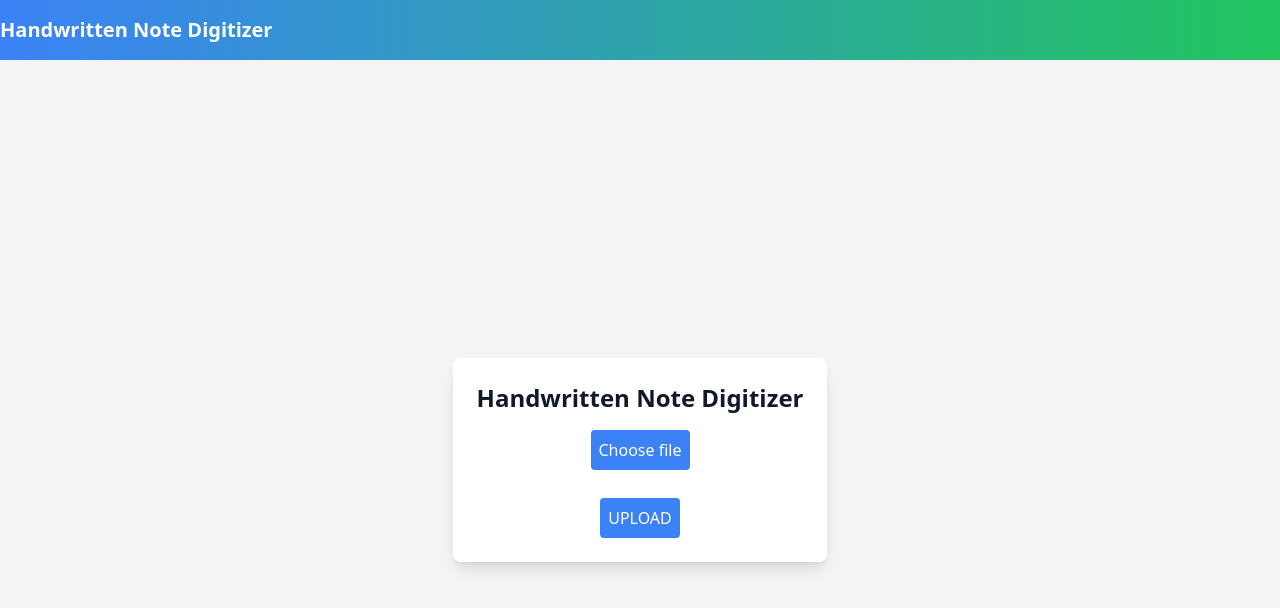
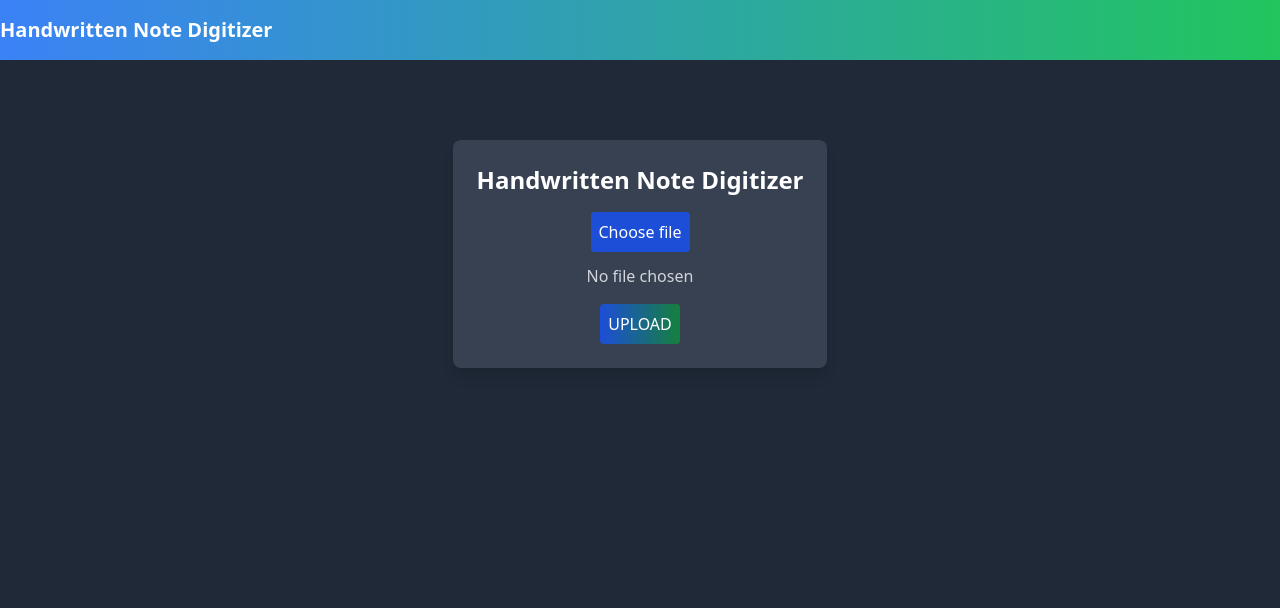
Before and after one commit to admpge/htr-app, a React (Create React App) app in the folder client/: page / in a window 1280 px wide. Shown: the top 608 px of the page. Built offline with nearby package versions, Linux system fonts and the light colour scheme.

Commit message:
Update EditorPage and UploadComponent styles

```diff
--- /dev/null
+++ b/client/src/EditorStyles.css
@@ -0,0 +1,35 @@
+Editor container
+.ql-container {
+    border: none;
+    background-color: #282c34; /* Dark background for the editor */
+}
+
+/* Editor content */
+.ql-editor {
+    color: white; /* White text color for contrast */
+    min-height: 200px; /* Minimum height */
+}
+
+/* Toolbar styles */
+.ql-toolbar {
+    background-color: #3a3f4b; /* Dark background for the toolbar */
+    border: none;
+}
+
+.ql-snow .ql-stroke {
+    stroke: white; /* White color for icons */
+}
+
+.ql-snow .ql-fill {
+    fill: white; /* White color for icons */
+}
+
+.ql-snow .ql-picker-label:hover,
+.ql-snow .ql-picker-item:hover,
+.ql-snow .ql-picker-label.ql-active,
+.ql-snow .ql-picker-item.ql-selected,
+.ql-snow .ql-toolbar button:hover,
+.ql-snow .ql-toolbar button:focus,
+.ql-snow .ql-toolbar button.ql-active {
+    color: white;
+}
--- a/client/src/components/EditorPage.js
+++ b/client/src/components/EditorPage.js
@@ -2,6 +2,8 @@ import React, { useState, useEffect } from 'react';
 import ReactQuill from 'react-quill';
 import { useLocation } from 'react-router-dom';
 import 'react-quill/dist/quill.snow.css';
+import '../EditorStyles.css';
+
 
 const EditorPage = () => {
     const location = useLocation();
@@ -27,9 +29,9 @@ const EditorPage = () => {
     };
 
     return (
-        <div className="min-h-screen bg-gray-100">
+        <div className="min-h-screen bg-gray-800 text-white">
             <div className="container mx-auto py-12">
-                <div className="bg-white p-9 rounded-lg shadow-lg">
+                <div className="bg-gray-700 p-9 rounded-lg shadow-lg">
                     <ReactQuill
                         theme="snow"
                         value={text}
@@ -40,7 +42,7 @@ const EditorPage = () => {
                     <div className="flex justify-center">
                         <button
                             onClick={handleDownload}
-                            className="text-white font-bold py-2 px-4 rounded transition ease-in-out duration-150 w-48 bg-gradient-to-r from-blue-500 to-green-500 hover:from-blue-600 hover:to-green-600"
+                            className="text-white font-bold py-2 px-4 rounded transition ease-in-out duration-150 w-48 bg-gradient-to-r from-blue-700 to-green-700 hover:from-blue-800 hover:to-green-800"
                         >
                             Save
                         </button>
--- a/client/src/components/UploadComponent.js
+++ b/client/src/components/UploadComponent.js
@@ -3,11 +3,19 @@ import { useNavigate } from 'react-router-dom';
 
 const UploadComponent = () => {
     const [file, setFile] = useState(null);
+    const [previewSrc, setPreviewSrc] = useState('');
     const navigate = useNavigate();
 
     const handleFileChange = (event) => {
-        setFile(event.target.files[0]);
-        event.target.nextElementSibling.innerText = event.target.files[0].name;
+        const file = event.target.files[0];
+        if (file) {
+            setFile(file);
+            const reader = new FileReader();
+            reader.onloadend = () => {
+                setPreviewSrc(reader.result);
+            };
+            reader.readAsDataURL(file);
+        }
     };
 
     const handleSubmit = async (event) => {
@@ -41,21 +49,26 @@ const UploadComponent = () => {
     };
 
     return (
-        <div className="flex flex-col items-center justify-center h-screen bg-gray-100 p-4">
-            <div className="bg-white p-6 rounded-lg shadow-lg">
-                <h1 className="text-2xl font-bold text-gray-900 mb-4">Handwritten Note Digitizer</h1>
+        <div className="flex flex-col items-center justify-start h-screen bg-gray-800 p-4 pt-20">
+            <div className="bg-gray-700 text-white p-6 rounded-lg shadow-lg">
+                <h1 className="text-2xl font-bold mb-4">Handwritten Note Digitizer</h1>
                 <form onSubmit={handleSubmit} className="flex flex-col items-center">
-                    <label className="mb-2 text-gray-700" htmlFor="file-upload">
-                        <div className="cursor-pointer bg-blue-500 text-white rounded p-2 hover:bg-blue-600 transition duration-300 ease-in-out">
+                    <label className="mb-2" htmlFor="file-upload">
+                        <div className="cursor-pointer bg-blue-700 text-white rounded p-2 hover:bg-blue-800 transition duration-300 ease-in-out">
                             Choose file
                         </div>
                     </label>
                     <input id="file-upload" type="file" className="hidden" onChange={handleFileChange} required accept="image/jpeg, image/png" />
-                    <span id="file-name" className="text-gray-500 mt-1"></span>
-                    <button type="submit" className="mt-4 bg-blue-500 text-white rounded p-2 hover:bg-blue-600 transition duration-300 ease-in-out">
+                    <span id="file-name" className="text-gray-300 mt-1">{file ? file.name : 'No file chosen'}</span>
+                    <button type="submit" className="mt-4 bg-gradient-to-r from-blue-700 to-green-700 text-white rounded p-2 hover:bg-gradient-to-r hover:from-blue-800 hover:to-green-800 transition duration-300 ease-in-out">
                         UPLOAD
                     </button>
                 </form>
+                {previewSrc && (
+                    <div className="mt-4">
+                        <img src={previewSrc} alt="Preview" className="max-w-xs rounded-lg shadow-lg" />
+                    </div>
+                )}
             </div>
         </div>
     );
```
